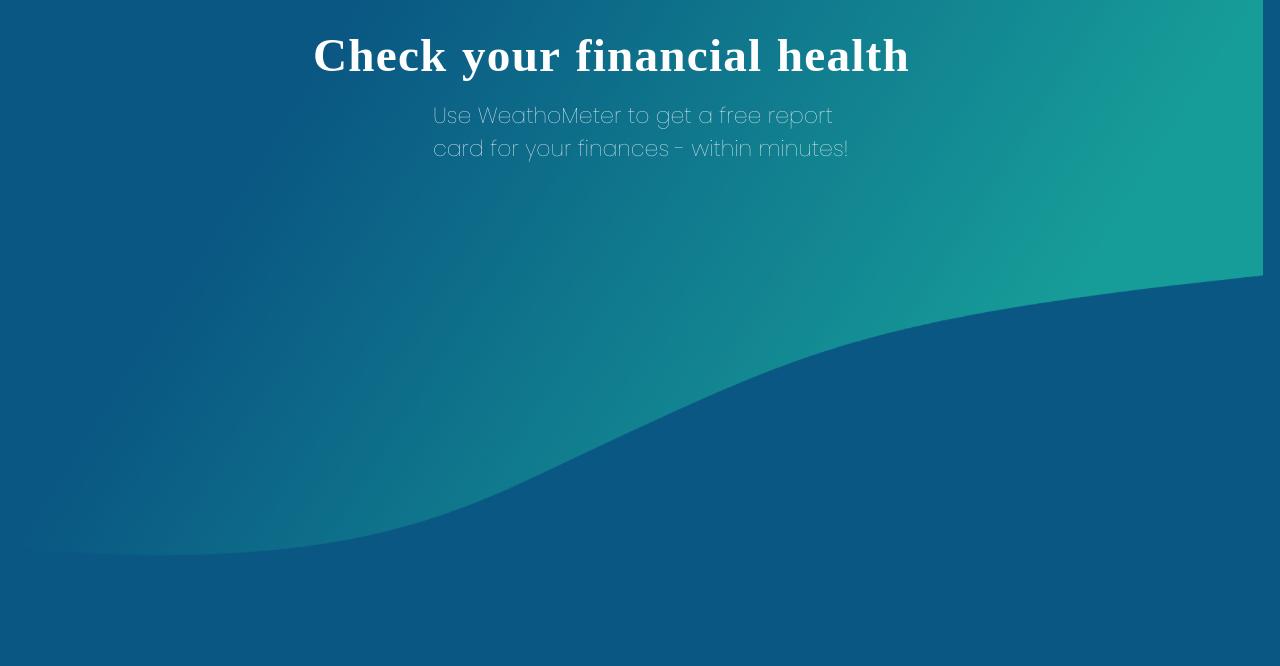
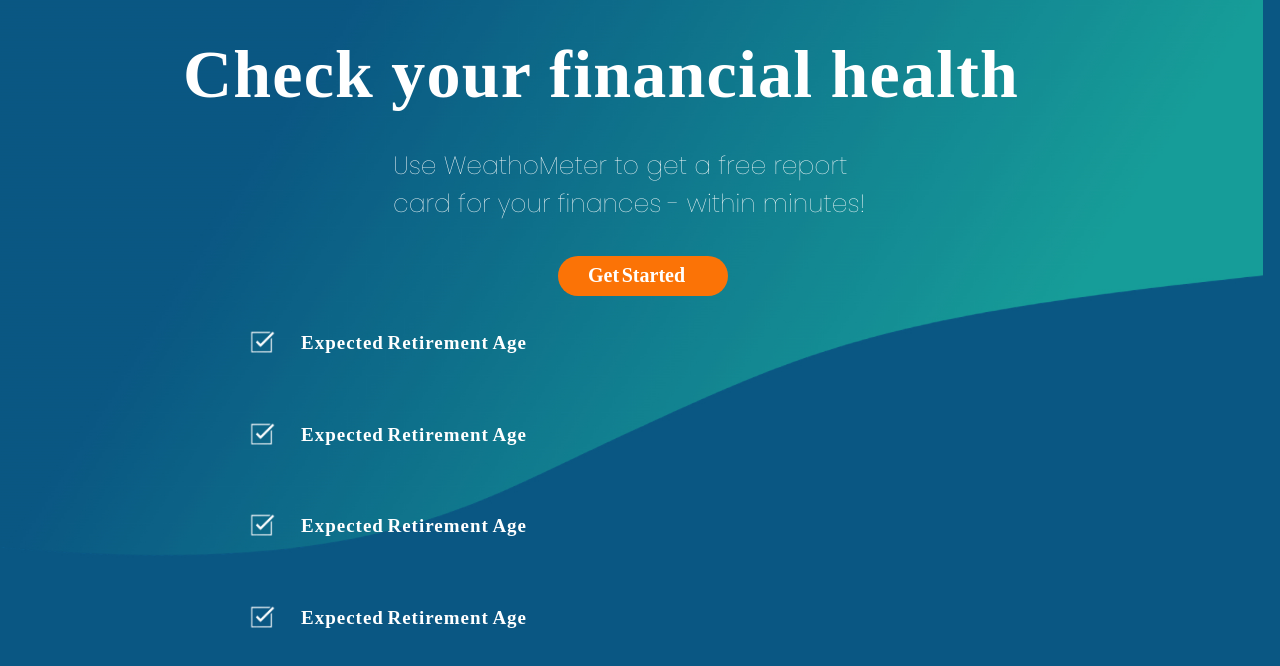
Before and after one commit to HemanthKR07/wealthup.me_assignment, a Next.js app in the folder wealthup-assign/: page / in a window 1280 px wide. Shown: the top 666 px of the page. Built offline with nearby package versions, Linux system fonts and the light colour scheme; a web font is replaced by a local one.

Commit message:
Added group 2 text

```diff
--- a/wealthup-assign/app/globals.css
+++ b/wealthup-assign/app/globals.css
@@ -1,6 +1,6 @@
 body{
   background-color: #0A5783;
-  height:1000px;
+  height:1497px;
 }
 
 .bg{
@@ -16,9 +16,9 @@
 .t1{
   font-family:Noto Sans Indic Siyaq Numbers;
   color:white;
-  font-size:1.25cm;
+  font-size:1.8cm;
   word-spacing:7px;
-  margin-left:305px;
+  margin-left:175px;
   margin-top:6px;
   letter-spacing:1.2px;
 }
@@ -27,7 +27,38 @@
   font-family:poppins;
   color:white;
   font-weight:200;
-  font-size:22px;
-  margin-left:425px;
+  font-size:25px;
+  margin-left:385px;
   margin-top:-20px;
 }
+
+.button{
+  border:0px solid black;
+  border-radius:25px;
+  background-color:#FB7306;
+  width:170px;
+  height:40px;
+  margin-left:550px;
+}
+
+.t3{
+  font-family:Noto Sans Indic Siyaq Numbers;
+  font-size:20px;
+  color:white;
+  padding-top:2px;
+  padding-left:30px;
+}
+
+.blk1{
+  display:flex;
+  margin-top:33px;
+  margin-left:240px;
+}
+.t4{
+  margin-top:-3px;
+  margin-left:25px;
+  color:white;
+  font-size:19px;
+  letter-spacing:1px;
+  font-family:Noto Sans Indic Siyaq Numbers;
+}
--- a/wealthup-assign/app/page.js
+++ b/wealthup-assign/app/page.js
@@ -11,6 +11,26 @@
                 <div className="content">
                 <h1 className="t1">Check your financial health</h1>
                 <h4 className='t2'>Use WeathoMeter to get a free report <br /> card for your finances - within minutes!</h4>
+                <div className="button"> <h3 className="t3">Get Started</h3></div>
+                <div className="miniblk">
+                    <div className="blk1">
+                      <Image src="/tick01.png" height="28" width="28" className='tickimg'/>
+                      <h5 className="t4">Expected Retirement Age</h5>
+                    </div>
+                    <div className="blk1">
+                      <Image src="/tick01.png" height="28" width="28" className='tickimg'/>
+                      <h5 className="t4">Expected Retirement Age</h5>
+                    </div>
+                </div>
+                <div className="miniblk2">
+                <div className="blk1">
+                  <Image src="/tick01.png" height="28" width="28" className='tickimg'/>
+                  <h5 className="t4">Expected Retirement Age</h5>
+                </div>
+                <div className="blk1">
+                  <Image src="/tick01.png" height="28" width="28" className='tickimg'/>
+                  <h5 className="t4">Expected Retirement Age</h5>
+                </div></div>
                 </div>
 
         </div>
```
Also changed, not shown: wealthup-assign/public/mobile.png (added), wealthup-assign/public/tick01.png (added).
